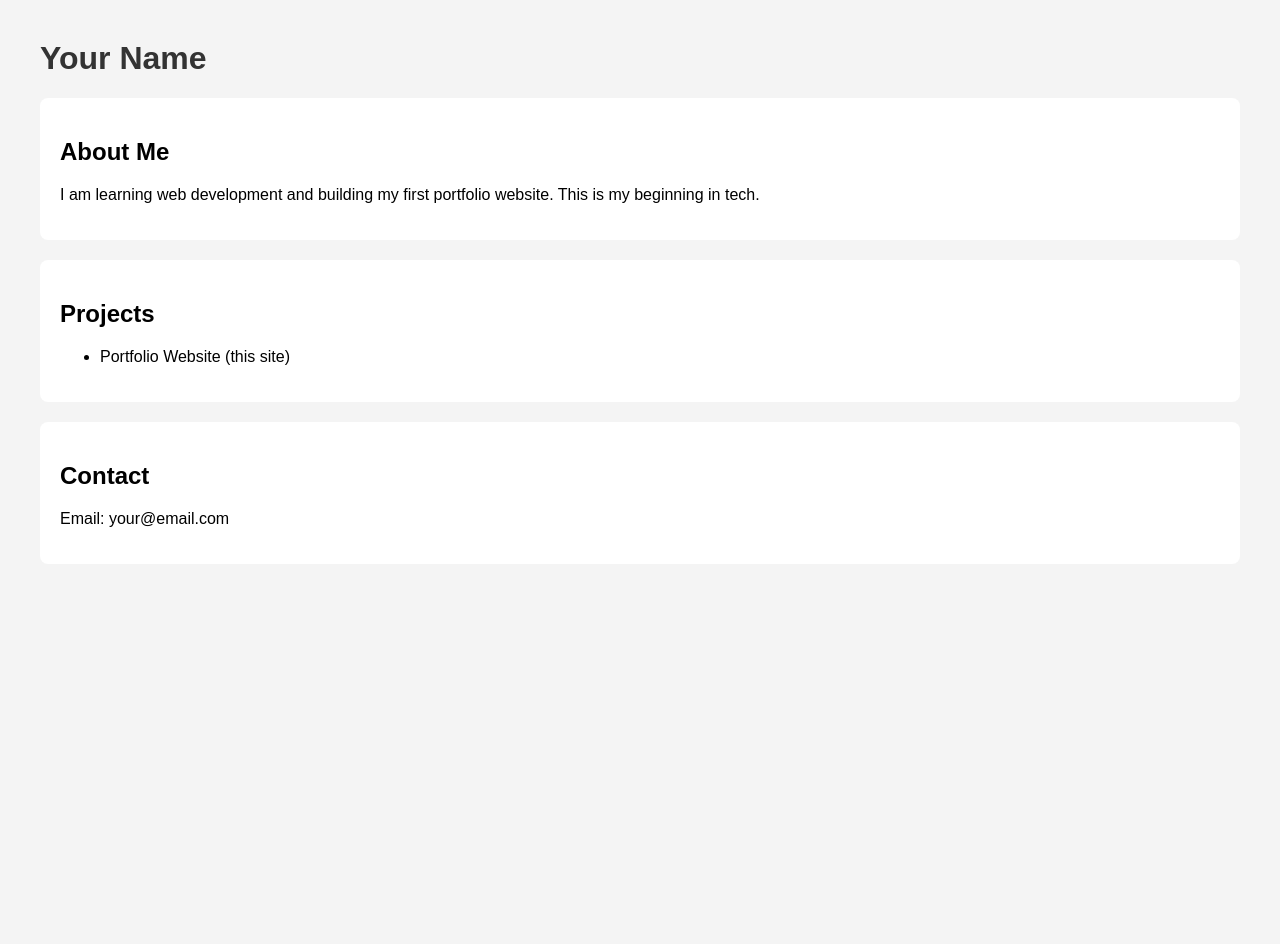
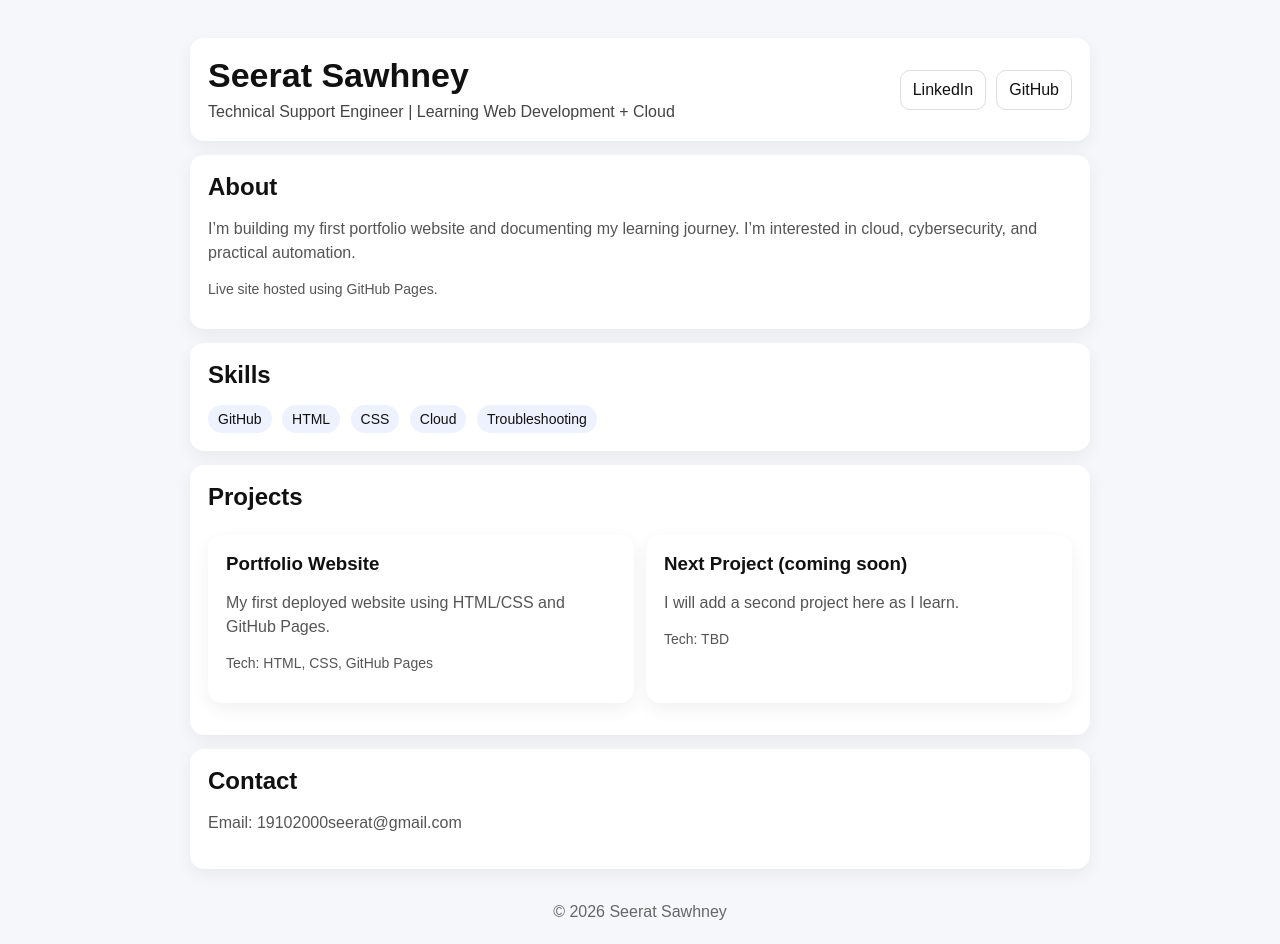
Before and after one commit to seerat-sawhney/Portfolio, a plain HTML site: page index.html in a window 1280 px wide. Before the commit the page ends 800 px from the top, so only its background shows below. Drawn offline with Linux system fonts and the light colour scheme.

Commit message:
Update index.html
added personal details to format of portfolio

```diff
--- a/index.html
+++ b/index.html
@@ -1,44 +1,85 @@
 <!DOCTYPE html>
-<html>
+<html lang="en">
 <head>
-    <title>Your Name - Portfolio</title>
-    <style>
-        body {
-            font-family: Arial;
-            margin: 40px;
-            background-color: #f4f4f4;
-        }
-        h1 {
-            color: #333;
-        }
-        .section {
-            background: white;
-            padding: 20px;
-            margin-bottom: 20px;
-            border-radius: 8px;
-        }
-    </style>
+  <meta charset="UTF-8" />
+  <meta name="viewport" content="width=device-width, initial-scale=1.0" />
+  <title>Seerat Sawhney - Portfolio</title>
+  <style>
+    body { font-family: Arial, sans-serif; margin: 0; background: #f6f7fb; color: #111; }
+    .container { max-width: 900px; margin: 0 auto; padding: 24px; }
+    .card { background: #fff; border-radius: 14px; padding: 18px; margin: 14px 0; box-shadow: 0 6px 18px rgba(0,0,0,0.06); }
+    .header { display: flex; justify-content: space-between; align-items: center; gap: 16px; flex-wrap: wrap; }
+    .name { font-size: 34px; margin: 0; }
+    .subtitle { margin: 6px 0 0 0; color: #444; line-height: 1.4; }
+    .btns { display: flex; gap: 10px; flex-wrap: wrap; }
+    a.btn { text-decoration: none; padding: 10px 12px; border-radius: 10px; border: 1px solid #ddd; background: #fff; color: #111; }
+    a.btn:hover { border-color: #bbb; }
+    h2 { margin: 0 0 10px 0; }
+    .grid { display: grid; grid-template-columns: repeat(auto-fit, minmax(240px, 1fr)); gap: 12px; }
+    .tag { display: inline-block; padding: 6px 10px; border-radius: 999px; background: #eef2ff; margin: 6px 6px 0 0; font-size: 14px; }
+    .project-title { margin: 0; }
+    .muted { color: #555; line-height: 1.5; }
+    .small { font-size: 14px; color: #555; }
+    footer { text-align: center; padding: 20px 0; color: #666; }
+  </style>
 </head>
 <body>
+  <div class="container">
 
-<h1>Your Name</h1>
+    <div class="card">
+      <div class="header">
+        <div>
+          <h1 class="name">Seerat Sawhney</h1>
+          <p class="subtitle">Technical Support Engineer | Learning Web Development + Cloud</p>
+        </div>
+        <div class="btns">
+          <a class="btn" href="https://www.linkedin.com/in/seerat-sawhney/" target="_blank">LinkedIn</a>
+          <a class="btn" href="https://github.com/seerat-sawhney" target="_blank">GitHub</a>
+        </div>
+      </div>
+    </div>
 
-<div class="section">
-    <h2>About Me</h2>
-    <p>I am learning web development and building my first portfolio website. This is my beginning in tech.</p>
-</div>
+    <div class="card">
+      <h2>About</h2>
+      <p class="muted">
+        I’m building my first portfolio website and documenting my learning journey.
+        I’m interested in cloud, cybersecurity, and practical automation.
+      </p>
+      <p class="small">Live site hosted using GitHub Pages.</p>
+    </div>
 
-<div class="section">
-    <h2>Projects</h2>
-    <ul>
-        <li>Portfolio Website (this site)</li>
-    </ul>
-</div>
+    <div class="card">
+      <h2>Skills</h2>
+      <span class="tag">GitHub</span>
+      <span class="tag">HTML</span>
+      <span class="tag">CSS</span>
+      <span class="tag">Cloud</span>
+      <span class="tag">Troubleshooting</span>
+    </div>
 
-<div class="section">
-    <h2>Contact</h2>
-    <p>Email: your@email.com</p>
-</div>
+    <div class="card">
+      <h2>Projects</h2>
+      <div class="grid">
+        <div class="card">
+          <h3 class="project-title">Portfolio Website</h3>
+          <p class="muted">My first deployed website using HTML/CSS and GitHub Pages.</p>
+          <p class="small">Tech: HTML, CSS, GitHub Pages</p>
+        </div>
+        <div class="card">
+          <h3 class="project-title">Next Project (coming soon)</h3>
+          <p class="muted">I will add a second project here as I learn.</p>
+          <p class="small">Tech: TBD</p>
+        </div>
+      </div>
+    </div>
 
+    <div class="card">
+      <h2>Contact</h2>
+      <p class="muted">Email: 19102000seerat@gmail.com</p>
+    </div>
+
+    <footer>© 2026 Seerat Sawhney</footer>
+
+  </div>
 </body>
 </html>
```
